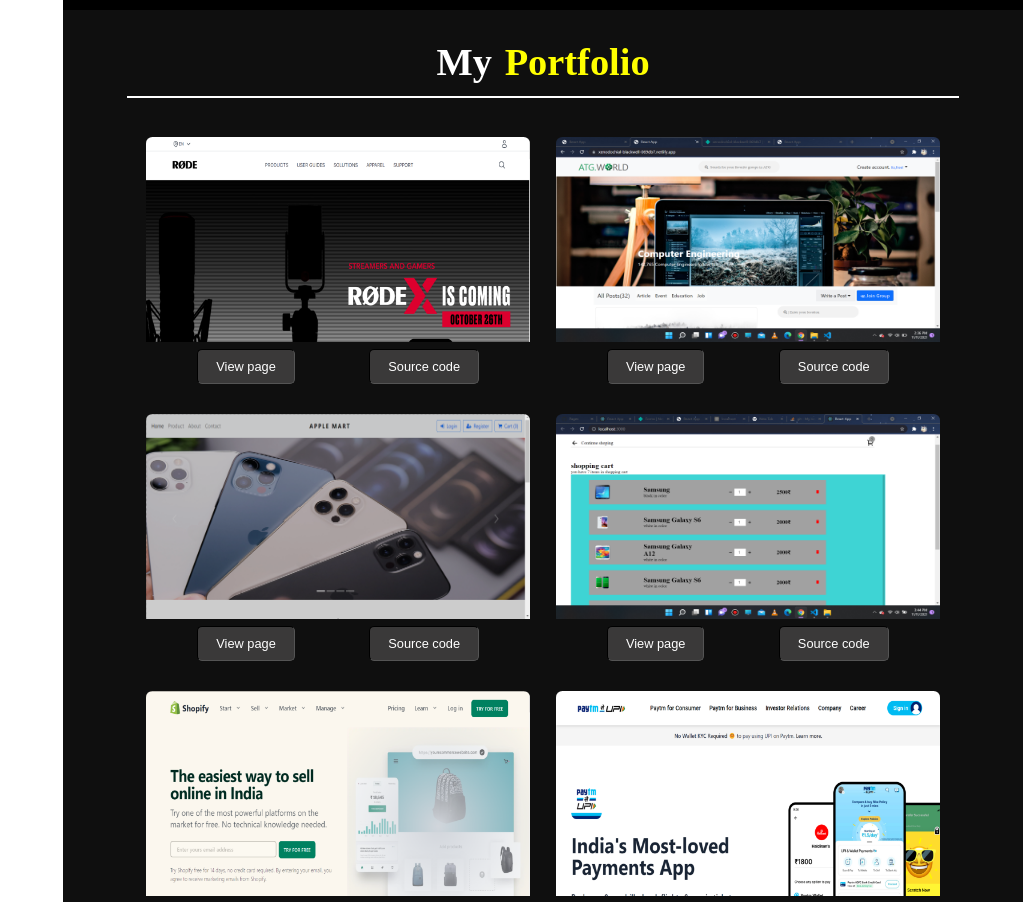
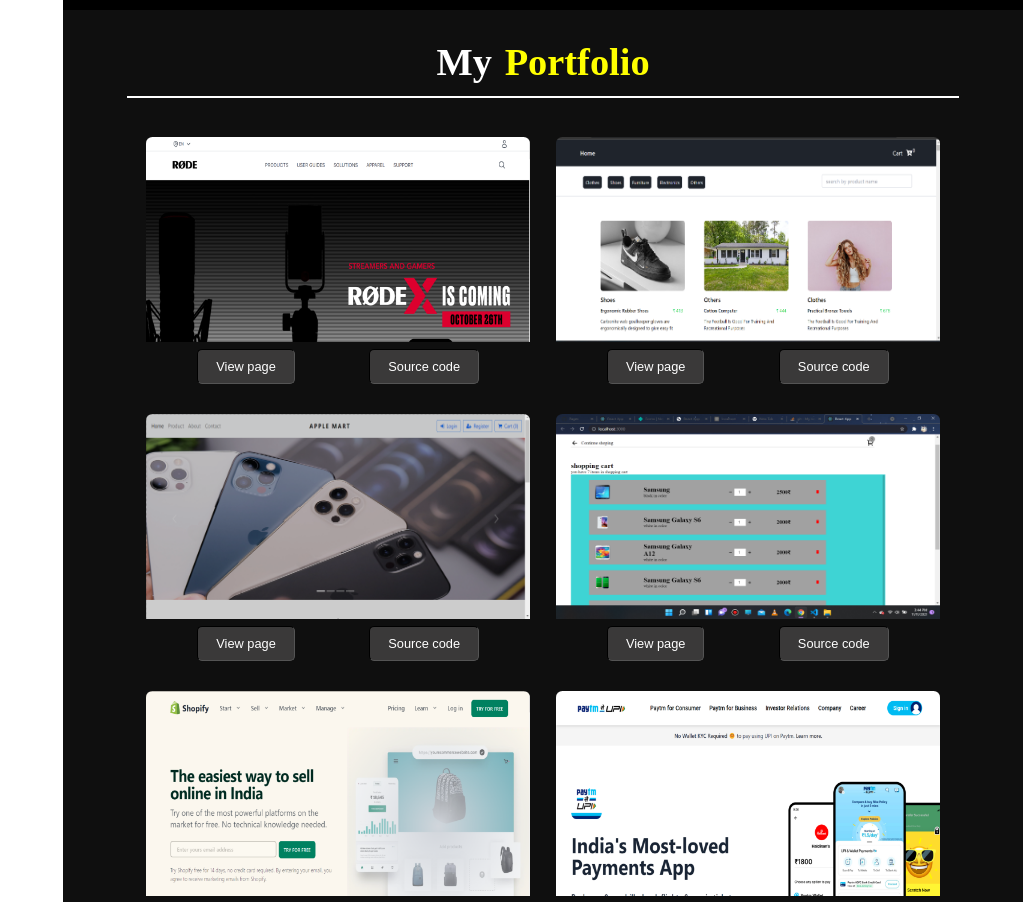
Before and after one commit to Ankush8950/my-portfolio, a React (Create React App) app: page / in a window 1280 px wide. Shown: the part 2020-2922 px from the top of the page, without its empty margins (257-1280 px from the left). Built offline with nearby package versions, Linux system fonts and the light colour scheme; the HTML template or start-up script is replaced by a standard one; a web font is replaced by a local one.

Commit message:
add product in portfolio

```diff
--- a/src/Component/Portfolio/Portfolio.module.css
+++ b/src/Component/Portfolio/Portfolio.module.css
@@ -39,6 +39,12 @@
     justify-content: center;
     flex-wrap: wrap;
 }
+.seemore{
+    margin-top: 50px;
+    color: white;
+    border-bottom: 2px solid white;
+    cursor: pointer;
+}
 
 @media screen and (max-width: 1080px) {
     .port_head h1{
--- a/src/Component/Portfolio/PortfolioApi.js
+++ b/src/Component/Portfolio/PortfolioApi.js
@@ -1,44 +1,44 @@
 import rode from "../image/rode.png"
 import shopify from "../image/shopify.png"
 import paytm from "../image/paytm.png"
-import ATG from "../image/ATG.png"
+import shoping from "../image/productscreen.png"
 import ecommerce from "../image/e_commerce.png"
 import e_commerce from "../image/ecommerce.png"
 
 export const PortfolioData = [
     {
-        id:1,
+        id:0,
         img: rode,
         link: "https://velvety-genie-9718a9.netlify.app/",
         link2: "https://github.com/Ankush8950/rode-clone"
     },
     {
-        id:2,
-        img: ATG,
-        link:"https://xenodochial-blackwell-069db7.netlify.app/",
-        link2: "https://github.com/Ankush8950/ATG.WORLDsign_signup"
+        id:1,
+        img: shoping,
+        link: "https://coruscating-biscotti-cd60f8.netlify.app/",
+        link2: "https://github.com/Ankush8950/E-Commerce-Application-Clone"
     },
     {
-        id:3,
+        id:2,
         img: e_commerce,
         link: "",
         link2: "https://github.com/Ankush8950/mobile-shoping-app"
 
     },
     {
-        id:4,
+        id:3,
         img: ecommerce,
         link: "https://vigilant-shaw-9425f4.netlify.app",
         link2: "https://github.com/Ankush8950/e-commerce"
     },
     {
-        id:5,
+        id:4,
         img: shopify,
         link: "https://statuesque-centaur-5ea6ce.netlify.app/",
         link2: "https://github.com/Ankush8950/shopify-Clone"
     },
     {
-        id:6,
+        id:5,
         img: paytm,
         link: "https://exquisite-mermaid-d537e6.netlify.app/",
         link2: "https://github.com/Ankush8950/PaytmClone"
```
Also changed, not shown: src/Component/image/productscreen.png (added), 1 other file (tests, documents, lock files or other folders).
